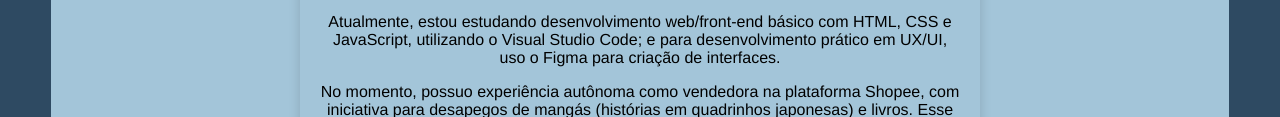
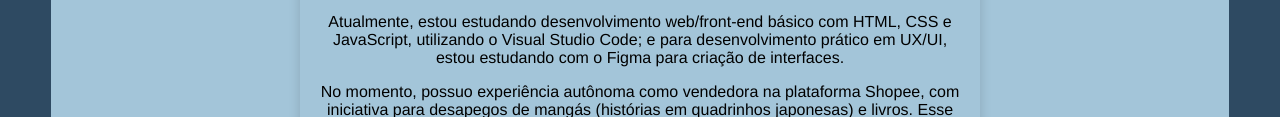
Before and after one commit to amandaolivip/amandaolivip.github.io, a plain HTML site: page sobre.html in a window 1280 px wide. Shown: the part 645-762 px from the top of the page. Drawn offline with Linux system fonts and the light colour scheme.

Commit message:
Add files via upload

```diff
--- a/sobre.html
+++ b/sobre.html
@@ -24,7 +24,7 @@
       <h2>✧ Sobre Mim ✧</h2>
       <img src="https://media1.tenor.com/m/quCXH5D5PtIAAAAd/anime-frieren.gif"alt="Frieren" class="frieren-gifs">
       <p>Meu nome é Amanda Oliveira, sou estudante de Análise e Desenvolvimento de Sistemas na UNIFOR cursando o primeiro semestre, com desejo de seguir carreira em UX/UI Design.</p>
-      <p>Atualmente, estou estudando desenvolvimento web/front-end básico com HTML, CSS e JavaScript, utilizando o Visual Studio Code; e para desenvolvimento prático em UX/UI, uso o Figma para criação de interfaces.</p>
+      <p>Atualmente, estou estudando desenvolvimento web/front-end básico com HTML, CSS e JavaScript, utilizando o Visual Studio Code; e para desenvolvimento prático em UX/UI, estou estudando com o Figma para criação de interfaces.</p>
       <p>No momento, possuo experiência autônoma como vendedora na plataforma Shopee, com iniciativa para desapegos de mangás (histórias em quadrinhos japonesas) e livros. Esse serviço me proporcionou conhecimento e experiência prática com e-commerce, marketing digital, gestão de vendas e atendimento ao cliente.</p>
       <p>Eu sempre tive interesse por design e pela tecnologia. Portanto, tenho interesse em aprender a criar interfaces bonitas, funcionais e responsivas. E é nesse site que irei mostrar as minhas aprendizagens!</p>
     </div>
```
